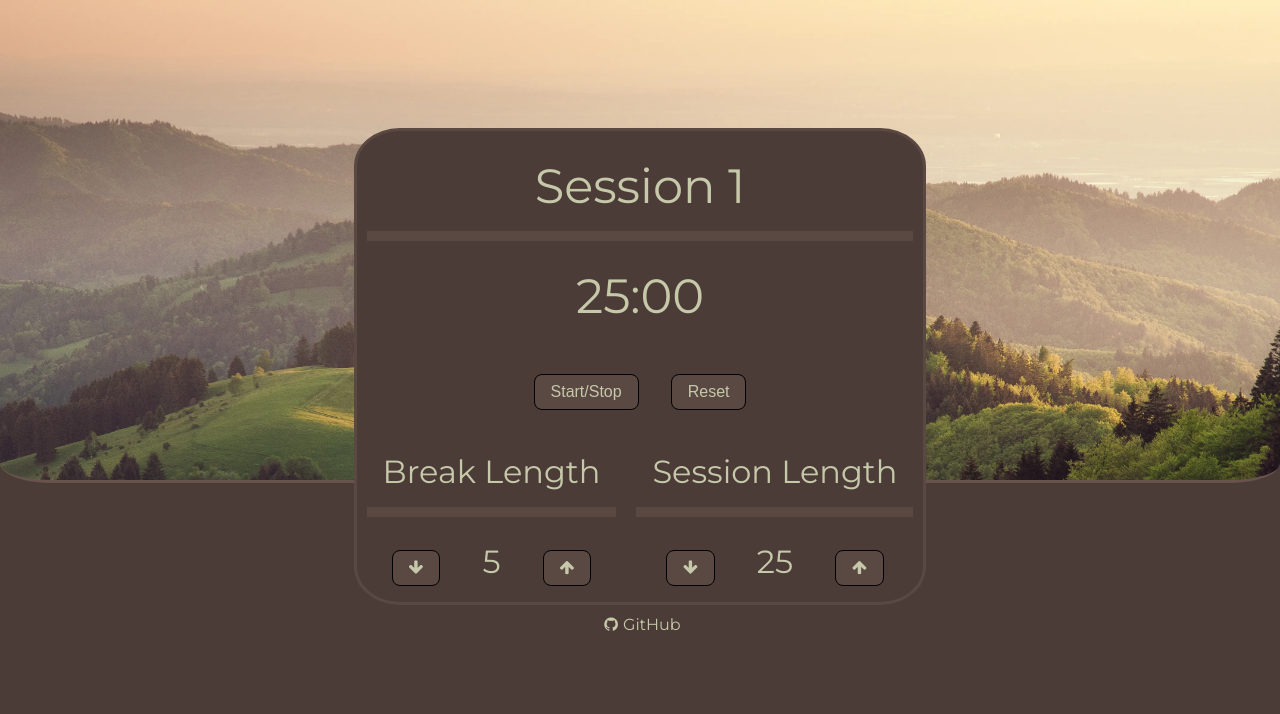
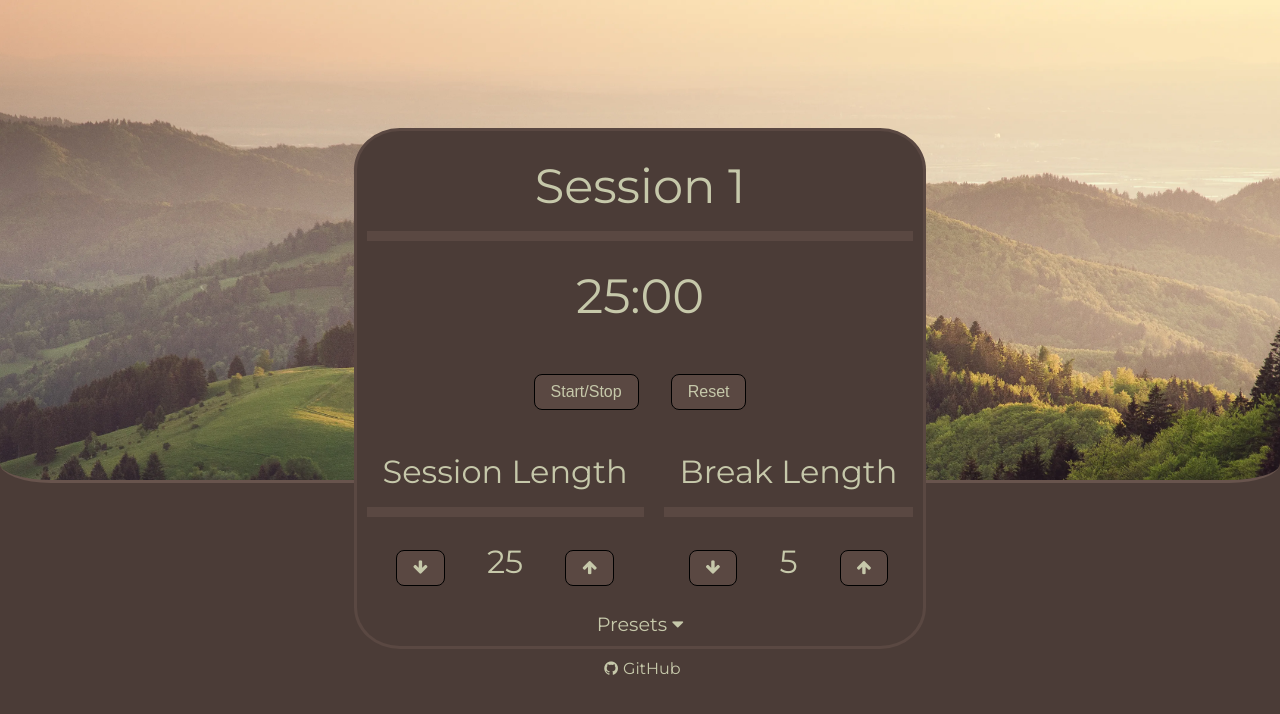
Before and after one commit to emreguendogdu/pomodoro-clock, a React (Create React App) app: page / in a window 1280 px wide. Shown: the top 714 px of the page. Built offline with nearby package versions, Linux system fonts and the light colour scheme.

Commit message:
Separated presets into TimerPreset component, changed handleValue function and give each button unique function to fix undefined error

```diff
--- a/src/App.scss
+++ b/src/App.scss
@@ -87,6 +87,21 @@ body {
                     font-size: 2rem;
                 }
             }
+            .presets-container {
+                cursor: pointer;
+                p {
+                    font-size: 1.2rem;
+                    padding: 0;
+                }
+                button {
+                    display: none;
+                }
+                &:hover {
+                    button {
+                        display: inline;
+                    }
+                }
+            }
         }
     }
     .highlight {
--- a/src/components/visibles/LengthControl.js
+++ b/src/components/visibles/LengthControl.js
@@ -2,11 +2,11 @@ export function LengthControl(props) {
     return (
         <div className="length-control">
             <p className="border-bottom" id={`${props.event}-label`}>{props.event} Length</p>
-            <button id={`${props.event}-decrement`} onClick={props.handleValue}>
+            <button id={`${props.event}-decrement`} onClick={props.handleDecrement}>
             <i className="fa fa-arrow-down" />
             </button>
             <p id={`${props.event}-length`}>{props.length}</p>
-            <button id={`${props.event}-increment`} onClick={props.handleValue}>
+            <button id={`${props.event}-increment`} onClick={props.handleIncrement}>
             <i className="fa fa-arrow-up" />
             </button>
     </div>
--- a/src/components/visibles/Timer.js
+++ b/src/components/visibles/Timer.js
@@ -2,6 +2,7 @@ import React, { useState, useRef, useEffect } from "react";
 import { LengthControl } from "./LengthControl";
 import { TimerDisplay } from "./TimerDisplay";
 import { handleAudio } from "../AudioPlayer";
+import { TimerPreset } from "./TimerPreset";
 
 export function Timer() {
   // State hooks
@@ -24,20 +25,19 @@ export function Timer() {
     document.getElementById("time-left").innerText = formatTime(minutes, seconds);
   };
 
-  // Handle click events on increment/decrement buttons
-  const handleValue = (e) => {
-    const [event, action] = e.target.id.split("-");
+  const sessionIncrement = () => {
+    setSessionLength(prev => prev < 60 ? prev + 1 : prev)
+  }
+  const sessionDecrement = () => {
+    setSessionLength(prev => prev > 1 ? prev - 1 : prev)
+  }
 
-    if (action === undefined || event === undefined) return;
-
-    const setLength = event === "break" ? setBreakLength : setSessionLength;
-
-    if (action === "increment") {
-      setLength((prev) => (prev < 60 ? prev + 1 : prev));
-    } else if (action === "decrement") {
-      setLength((prev) => (prev > 1 ? prev - 1 : prev));
-    }
-  };
+  const breakIncrement = () => {
+    setBreakLength(prev => prev < 60 ? prev + 1 : prev)
+  }
+  const breakDecrement = () => {
+    setBreakLength(prev => prev > 1 ? prev - 1 : prev)
+  }
 
   // Reset all settings to default
   const handleReset = () => {
@@ -102,6 +102,9 @@ export function Timer() {
 
       // Start the interval
       const id = setInterval(() => {
+        const timerDisplay = document.getElementById("time-left");
+        timerDisplay.classList.add("highlight");
+        setTimeout(() => timerDisplay.classList.remove("highlight"), 1000);
         if (timerDuration === 0) {
           // When timer reaches 0
           handleAudio("play");
@@ -153,8 +156,14 @@ export function Timer() {
             handleReset={handleReset}
             />
             <div className="length-container">
-            <LengthControl event="break" length={breakLength} handleValue={handleValue} />
-            <LengthControl event="session" length={sessionLength} handleValue={handleValue} />
+            <LengthControl event="session" length={sessionLength} handleIncrement={sessionIncrement} handleDecrement={sessionDecrement} />
+            <LengthControl event="break" length={breakLength} handleIncrement={breakIncrement} handleDecrement={breakDecrement} />
+            </div>
+            <div className="presets-container">
+              <p>Presets <i class="fa fa-caret-down" aria-hidden="true" /></p>
+              <TimerPreset s="50" b="10" setS={setSessionLength} setB={setBreakLength}/>
+              <TimerPreset s="60" b="10" setS={setSessionLength} setB={setBreakLength}/>
+              <TimerPreset s="25" b="5" setS={setSessionLength} setB={setBreakLength}/>
             </div>
         </div>
     </>
--- /dev/null
+++ b/src/components/visibles/TimerPreset.js
@@ -0,0 +1,15 @@
+export const TimerPreset = (props) => {
+    return (
+        <>
+        <button
+            id={`${props.s}-${props.b}-preset`}
+            onClick={() => {
+                props.setS(props.s)
+                props.setB(props.b)
+            }}
+        >
+            {props.s}-{props.b}
+        </button>
+        </>
+    )
+}
```
